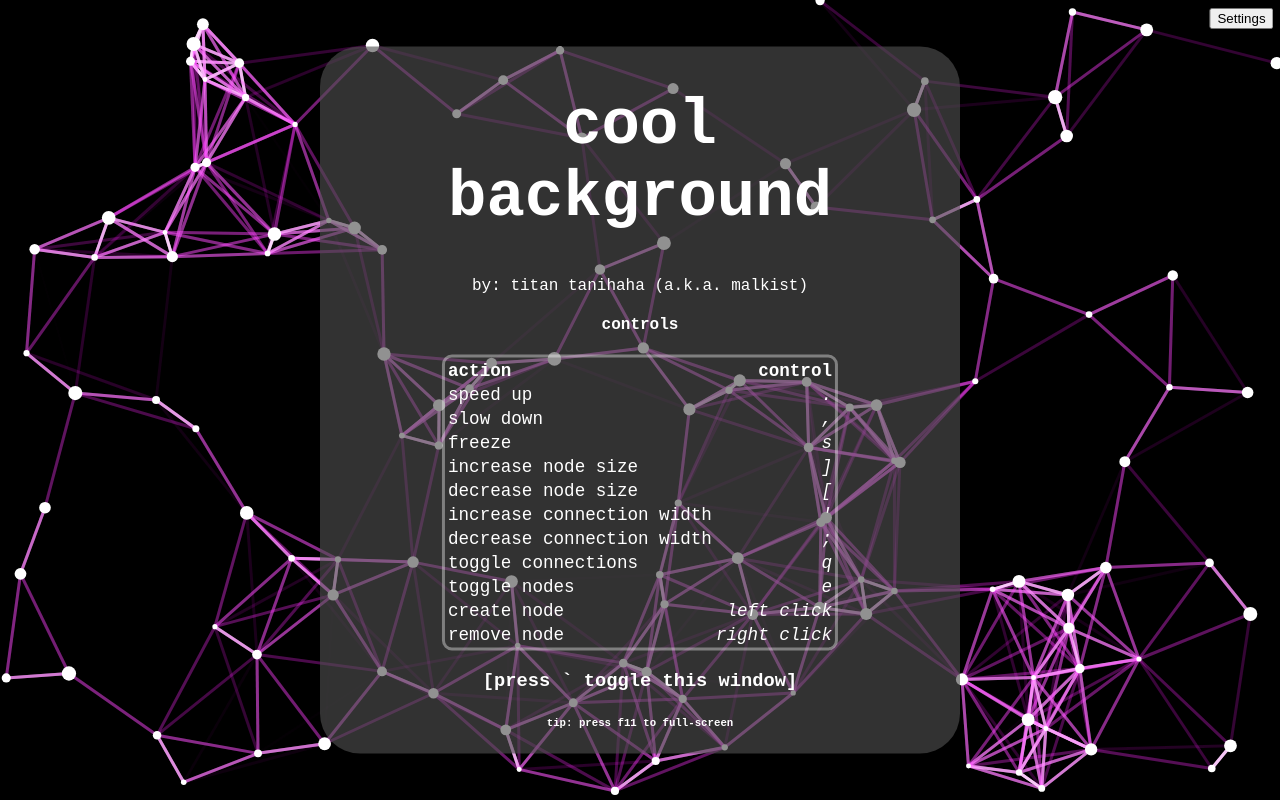
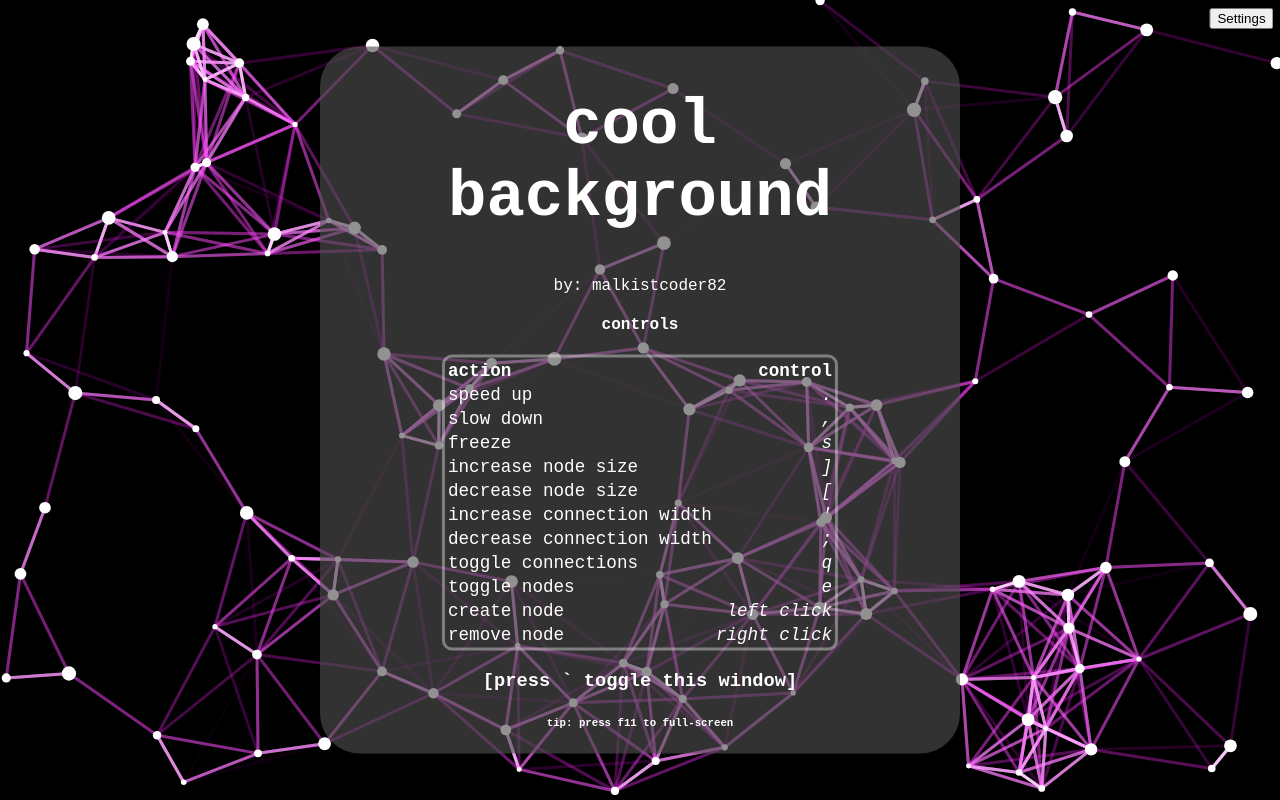
Before and after one commit to MalkistCoder/CoolBackground, a plain HTML site: page index.html in a window 1280 px wide. Drawn offline with Linux system fonts and the light colour scheme; a web font is replaced by a local one.

Commit message:
changed name

```diff
--- a/index.html
+++ b/index.html
@@ -9,7 +9,7 @@
     <body>
         <div class="content" id="content">
             <h1>Cool Background</h1>
-            <p>By: Titan Tanihaha (a.k.a. Malkist)</p>
+            <p>By: MalkistCoder82</p>
             <h4>Controls</h4>
             <table class="controls">
                 <thead>
```
